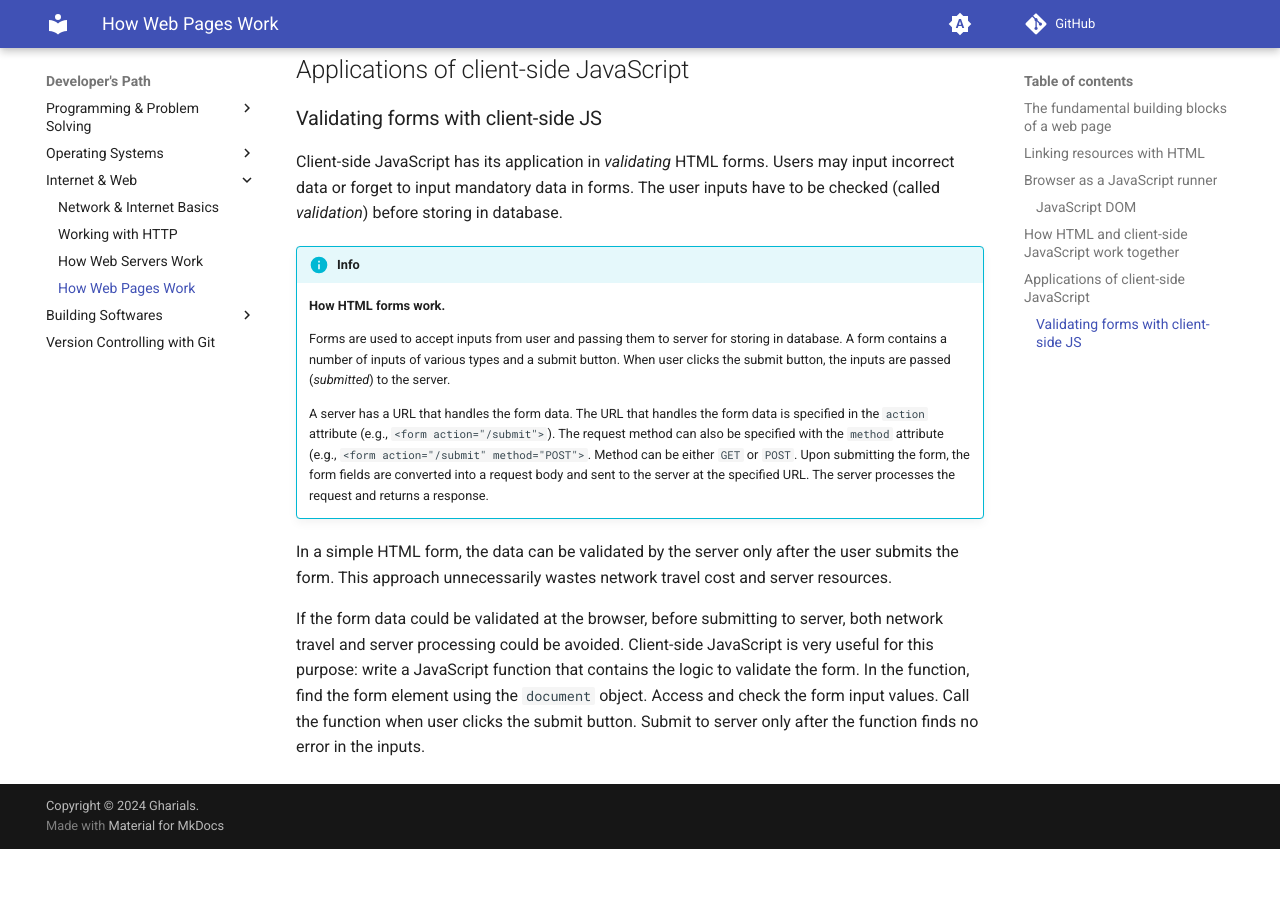
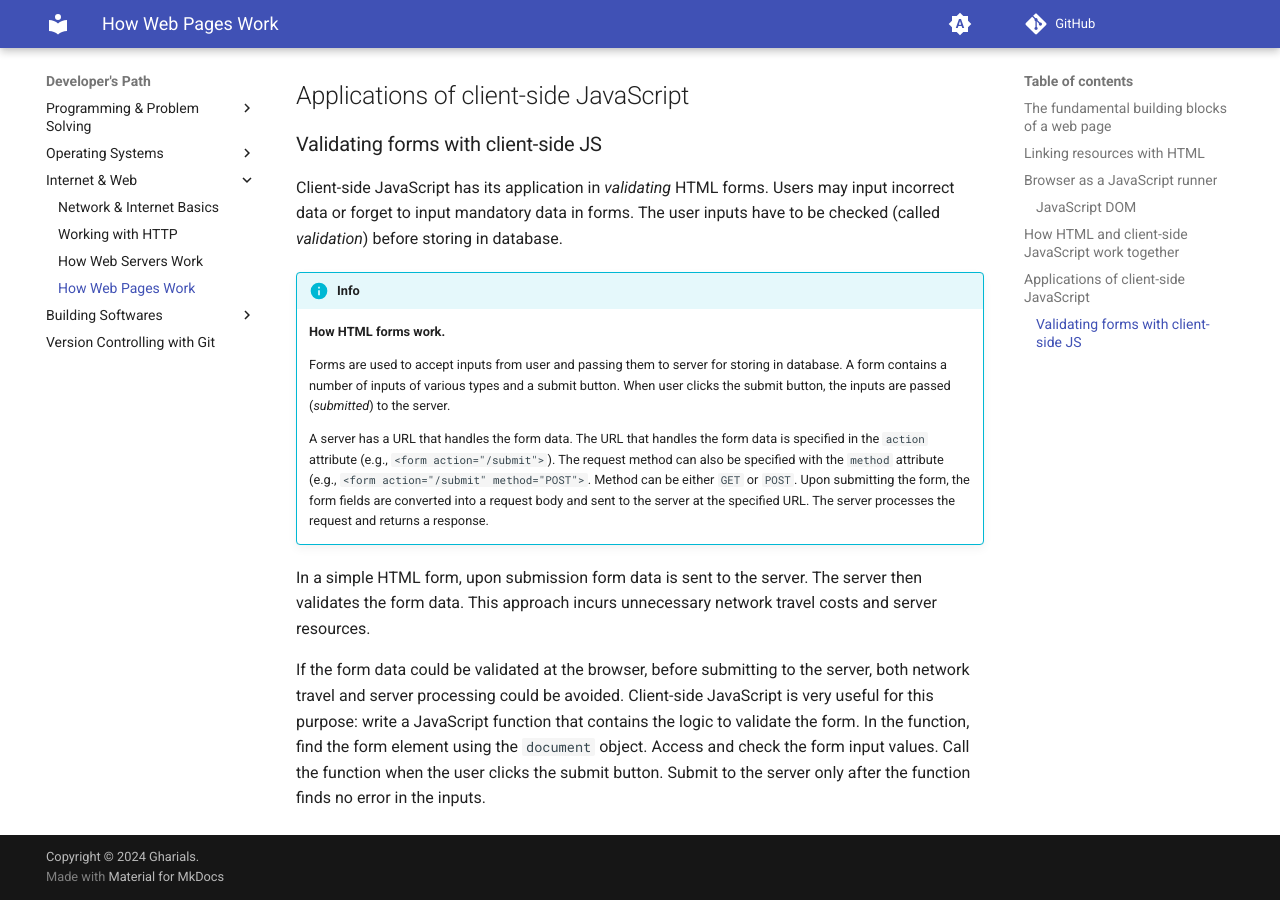
Before and after one commit to gharials/dev-path, an MkDocs documentation site: the page built from docs/internet-web/web-pages.md, in a window 1280 px wide and 900 px high, scrolled down 2215 px. Built offline with MkDocs 1.6.1 and Material for MkDocs 9.7.7, drawn with Linux system fonts in a browser that asks for light colours; comment, search, counter and statistics services are not loaded; before the commit the page ends 3064 px from its top, so only the background shows below that; some of the changed text lies outside the part shown.

Commit message:
'web-pages': copy edit.

```diff
--- a/docs/internet-web/web-pages.md
+++ b/docs/internet-web/web-pages.md
@@ -39,7 +39,7 @@
 
 ## Linking resources with HTML
 
-The resources needed by an HTML are specified with the `<link>` tag within the `<head>` tag of the HTML document. The external resources are usually stored in the server's [static directory](websites.md#serving-static-contents). After receiving an HTML, browsers [send requests to the server](./web-servers.md#how-an-http-server-serves-websites) for each of the specified resources.
+The resources needed by an HTML are specified with the `<link>` tag within the `<head>` tag of the HTML document. The external resources are usually stored in the server's [static directory](web-servers.md#serving-static-contents), but can be in an external server too. After receiving an HTML, browsers [send requests to the server](./web-servers.md#how-an-http-server-serves-websites) for each of the specified resources.
 
 An HTML may also need JavaScript files. They are specified as external resources with the `<script>` tag.
 
@@ -49,7 +49,7 @@
 
 Where NodeJS can run *any* JavaScript file, browsers can *only* run JavaScript files included in HTML files. JavaScript running on a browser is called *client-side JavaScript*, and running on a server with NodeJS is called *server-side JavaScript.* As we will see, client-side JavaScript works together with the HTML document and helps in making web pages interactive.
 
-Users can interact with client-side JavaScript from browser console.
+Users can interact with client-side JavaScript from browser console. That means users can access the variables and functions defined in the JavaScript files linked to the HTML document.
 
 ### JavaScript DOM
 
@@ -76,6 +76,6 @@
 
     A server has a URL that handles the form data. The URL that handles the form data is specified in the `action` attribute (e.g., `<form action="/submit">`). The request method can also be specified with the `method` attribute (e.g., `<form action="/submit" method="POST">`. Method can be either `GET` or `POST`. Upon submitting the form, the form fields are converted into a request body and sent to the server at the specified URL. The server processes the request and returns a response.
 
-In a simple HTML form, the data can be validated by the server only after the user submits the form. This approach unnecessarily wastes network travel cost and server resources.
+In a simple HTML form, upon submission form data is sent to the server. The server then validates the form data. This approach incurs unnecessary network travel costs and server resources.
 
-If the form data could be validated at the browser, before submitting to server, both network travel and server processing could be avoided. Client-side JavaScript is very useful for this purpose: write a JavaScript function that contains the logic to validate the form. In the function, find the form element using the `document` object. Access and check the form input values. Call the function when user clicks the submit button. Submit to server only after the function finds no error in the inputs.
+If the form data could be validated at the browser, before submitting to the server, both network travel and server processing could be avoided. Client-side JavaScript is very useful for this purpose: write a JavaScript function that contains the logic to validate the form. In the function, find the form element using the `document` object. Access and check the form input values. Call the function when the user clicks the submit button. Submit to the server only after the function finds no error in the inputs.
```
